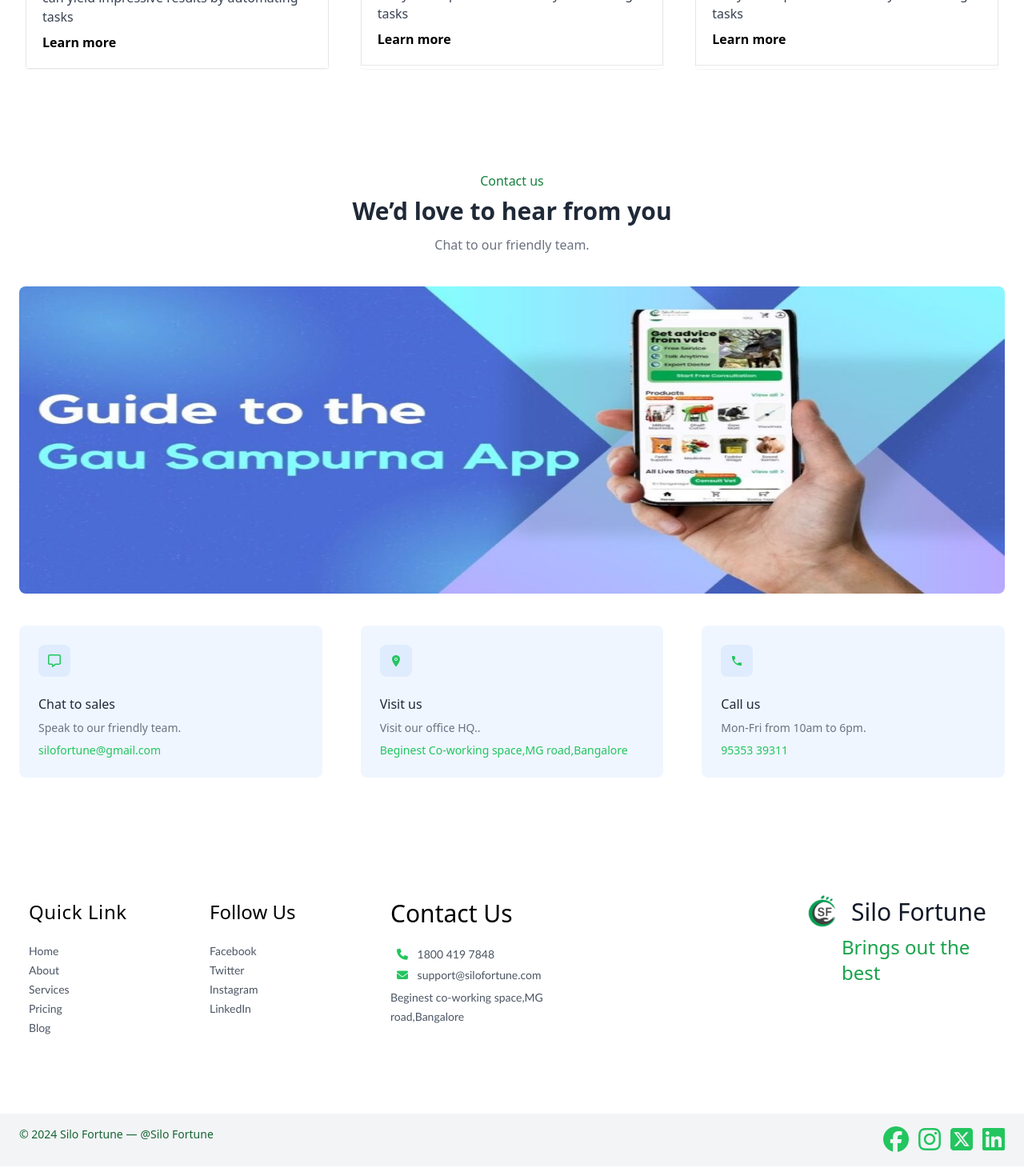
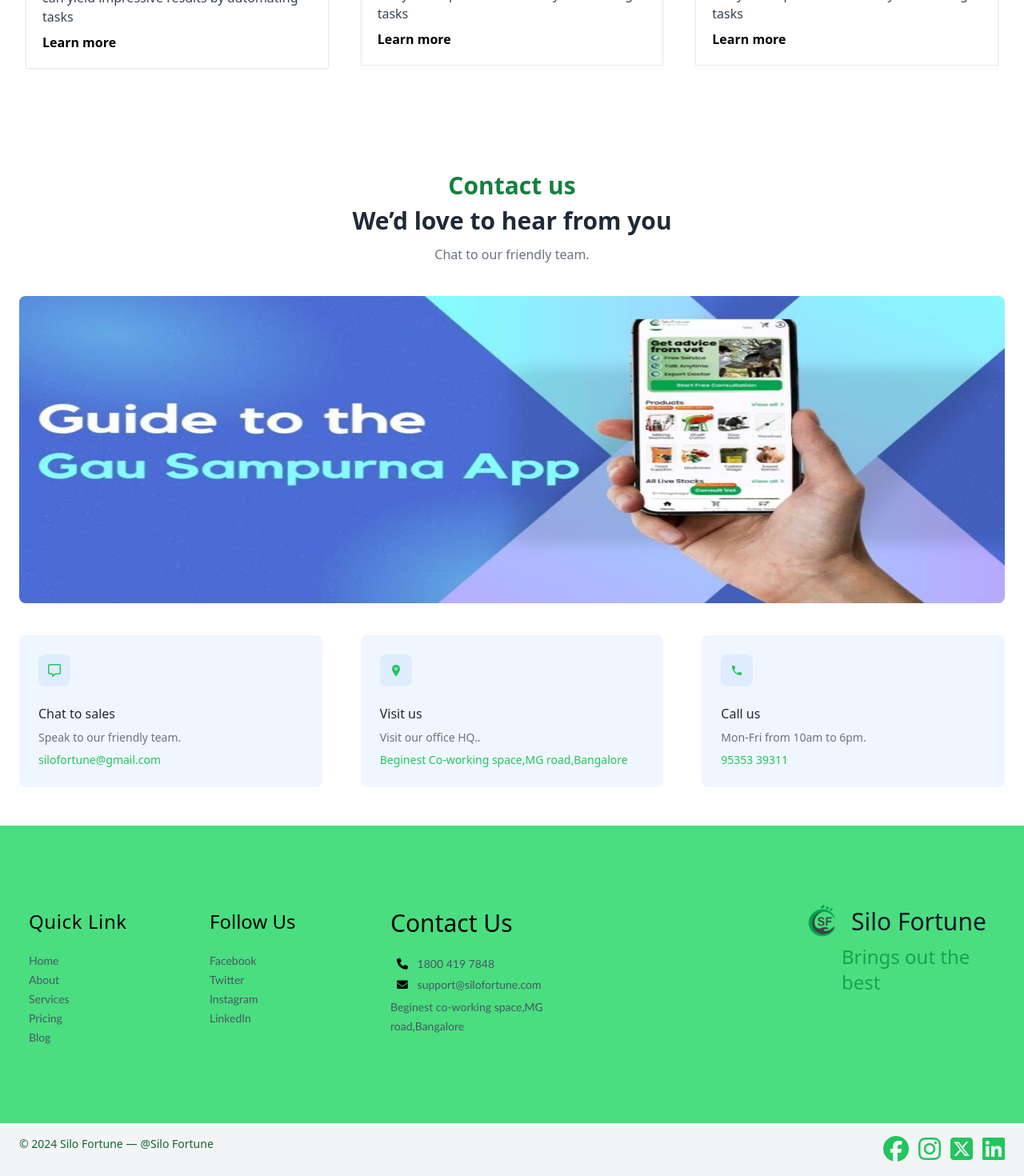
Before and after one commit to mkdivya/ReactProject, a React (Vite) app: page / in a window 1280 px wide. Shown: the part 3486-4956 px from the top of the page at 80% size. Built offline with nearby package versions, Linux system fonts and the light colour scheme.

Commit message:
added contact and about sections

```diff
--- a/src/components/Footer.jsx
+++ b/src/components/Footer.jsx
@@ -3,7 +3,7 @@
 const Footer = () => {
   return (
 
-    <footer class="text-gray-600 body-font">
+    <footer class="text-gray-600 body-font bg-green-400">
       <div class="container px-5 py-24 mx-auto flex md:items-center lg:items-start md:flex-row md:flex-nowrap flex-wrap flex-col">
         {/* Logo and Image section */}
         <div class="w-64 flex-shrink-0 md:mx-0 mx-auto text-center md:text-left md:mt-0 mt-10">
@@ -62,10 +62,10 @@
             <h2 class="title-font font-medium text-black hover:text-green-600 text-3xl mb-3 py-2">Contact Us</h2>
             <nav class="list-none mb-10">
               <li>
-                <a class="text-gray-600 hover:text-green-500 text-sm  "><i class="fa-solid fa-phone  text-green-500 px-2"></i> 1800 419 7848</a>
+                <a class="text-gray-600 hover:text-green-500 text-sm  "><i class="fa-solid fa-phone  text-black px-2"></i> 1800 419 7848</a>
               </li>
               <li>
-                <a class="text-gray-600 hover:text-green-500 text-sm  "><i class="fa-solid fa-envelope text-green-500 py-2 px-2"></i>  support@silofortune.com</a>
+                <a class="text-gray-600 hover:text-green-500 text-sm  "><i class="fa-solid fa-envelope text-black py-2 px-2"></i>  support@silofortune.com</a>
               </li>
               <li>
                 <a class="text-gray-600 hover:text-green-500 text-sm">Beginest co-working space,MG road,Bangalore</a>
--- a/src/pages/Contact.jsx
+++ b/src/pages/Contact.jsx
@@ -9,7 +9,7 @@
   <section class="bg-white dark:bg-gray-900">
     <div class="container px-6 py-12 mx-auto ">
         <div class="text-center ">
-            <p class="font-medium text-green-700 dark:text-green-500">Contact us</p>
+            <p class="font-bold text-3xl text-green-700 dark:text-green-500">Contact us</p>
 
             <h1 class="mt-2 text-2xl font-semibold text-gray-800 md:text-3xl dark:text-white">We’d love to hear from you</h1>
 
```
